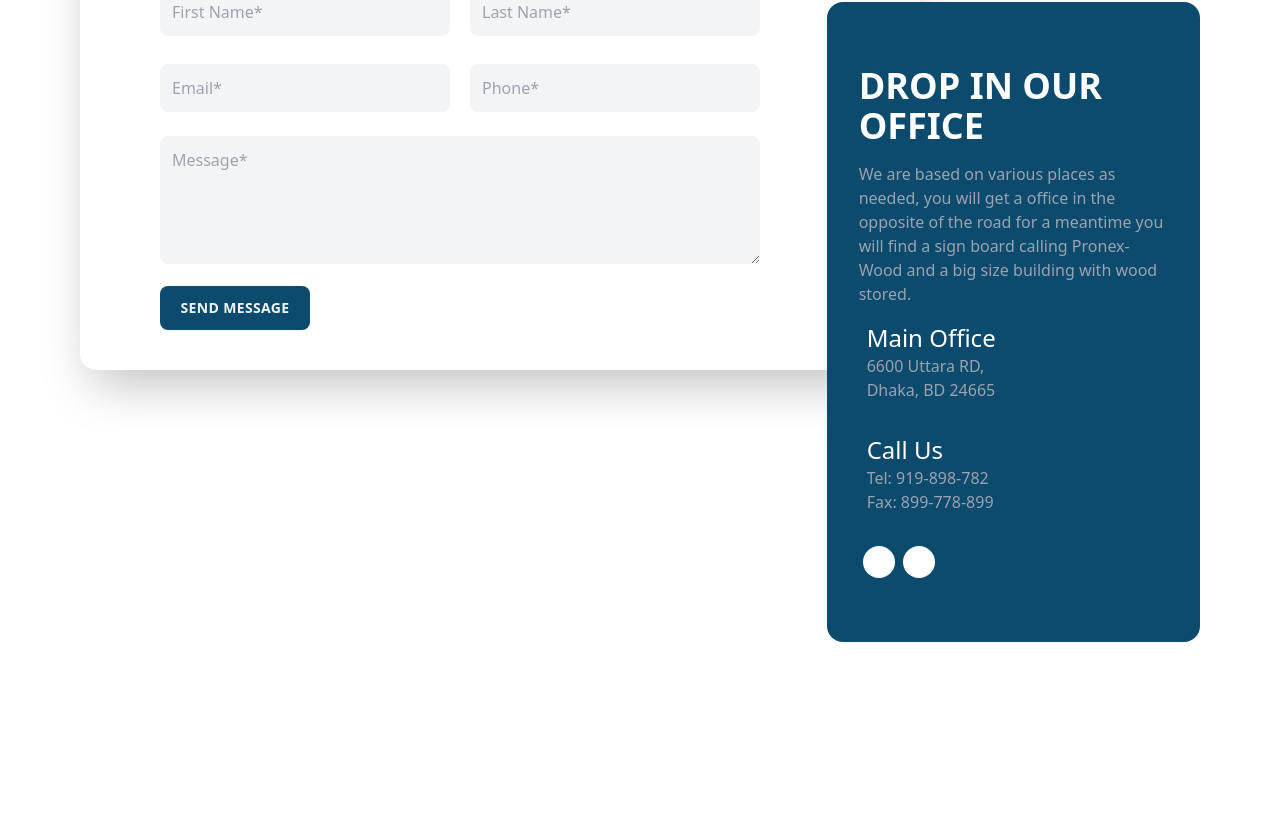
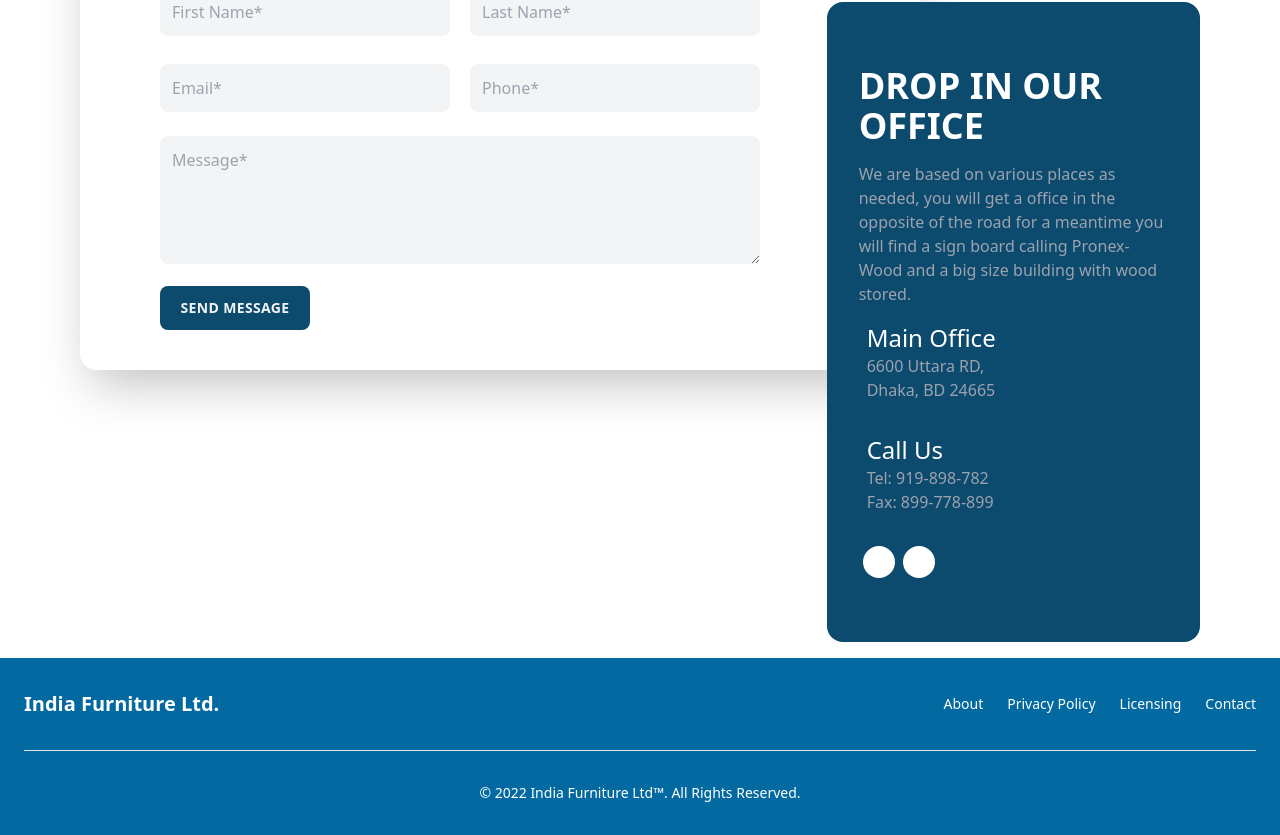
Before and after one commit to kmrajibfaysal/india-furniture-Ltd, a React (Create React App) app: page /contact in a window 1280 px wide. Shown: the part 356-1191 px from the top of the page. Before the commit the page ends 1014 px from the top, so only its background shows below. Built offline with nearby package versions, Linux system fonts and the light colour scheme; no server answers.

Commit message:
added footer

```diff
--- a/src/App.js
+++ b/src/App.js
@@ -3,6 +3,7 @@ import { useState } from 'react';
 import { Route, Routes } from 'react-router-dom';
 import Cart from './Cart/Cart';
 import Contact from './Components/Contact/Contact';
+import Footer from './Components/Footer/Footer';
 import Header from './Components/Header/Header';
 import Login from './Components/Login/Login';
 import Register from './Components/Login/Register';
@@ -21,6 +22,7 @@ function App() {
                 <Route path="/cart" element={<Cart cart={cart} />} />
                 <Route path="/contact" element={<Contact />} />
             </Routes>
+            <Footer />
         </div>
     );
 }
--- a/src/Cart/Cart.js
+++ b/src/Cart/Cart.js
@@ -3,9 +3,28 @@
 /* eslint-disable jsx-a11y/label-has-associated-control */
 /* eslint-disable jsx-a11y/anchor-is-valid */
 import React from 'react';
+import { useNavigate } from 'react-router-dom';
 import SingleItem from './SingleItem';
 
 function Cart({ cart }) {
+    const navigate = useNavigate();
+    if (cart.length === 0) {
+        return (
+            <div className="flex min-h-[400px] flex-col items-center justify-center">
+                <h2 className="text-4xl">Cart is empty!</h2>
+                <button
+                    onClick={() => navigate('/')}
+                    href="#"
+                    className="mt-10 flex text-sm font-semibold text-indigo-600"
+                >
+                    <svg className="mr-2 w-4 fill-current text-indigo-600" viewBox="0 0 448 512">
+                        <path d="M134.059 296H436c6.627 0 12-5.373 12-12v-56c0-6.627-5.373-12-12-12H134.059v-46.059c0-21.382-25.851-32.09-40.971-16.971L7.029 239.029c-9.373 9.373-9.373 24.569 0 33.941l86.059 86.059c15.119 15.119 40.971 4.411 40.971-16.971V296z" />
+                    </svg>
+                    Continue Shopping
+                </button>
+            </div>
+        );
+    }
     return (
         <div className="bg-gray-100">
             <div className="container mx-auto mt-10">
--- a/src/Cart/SingleItem.js
+++ b/src/Cart/SingleItem.js
@@ -5,15 +5,11 @@ function SingleItem({ product }) {
         <div className="-mx-8 flex items-center px-6 py-5 hover:bg-gray-100">
             <div className="flex w-2/5">
                 <div className="w-20">
-                    <img
-                        className="h-24"
-                        src="https://drive.google.com/uc?id=18KkAVkGFvaGNqPy2DIvTqmUH_nk39o3z"
-                        alt=""
-                    />
+                    <img className="h-24" src={product.img} alt="" />
                 </div>
                 <div className="ml-4 flex flex-grow flex-col justify-between">
                     <span className="text-sm font-bold">{product.name}</span>
-                    <span className="text-xs text-red-500">Apple</span>
+                    <span className="text-xs text-red-500">{product.supplier}</span>
                     <a href="/" className="text-xs font-semibold text-gray-500 hover:text-red-500">
                         Remove
                     </a>
@@ -30,8 +26,8 @@ function SingleItem({ product }) {
                     <path d="M416 208H272V64c0-17.67-14.33-32-32-32h-32c-17.67 0-32 14.33-32 32v144H32c-17.67 0-32 14.33-32 32v32c0 17.67 14.33 32 32 32h144v144c0 17.67 14.33 32 32 32h32c17.67 0 32-14.33 32-32V304h144c17.67 0 32-14.33 32-32v-32c0-17.67-14.33-32-32-32z" />
                 </svg>
             </div>
-            <span className="w-1/5 text-center text-sm font-semibold">$400.00</span>
-            <span className="w-1/5 text-center text-sm font-semibold">$400.00</span>
+            <span className="w-1/5 text-center text-sm font-semibold">T {product.price}.00</span>
+            <span className="w-1/5 text-center text-sm font-semibold">T {product.price}.00</span>
         </div>
     );
 }
--- /dev/null
+++ b/src/Components/Footer/Footer.js
@@ -0,0 +1,48 @@
+import React from 'react';
+import { Link } from 'react-router-dom';
+
+function Footer() {
+    return (
+        <footer className="bg-sky-700 p-4 text-white shadow dark:bg-gray-800 md:px-6 md:py-8">
+            <div className="container mx-auto sm:flex sm:items-center sm:justify-between">
+                <a href="/" className="mb-4 flex items-center sm:mb-0">
+                    <span className="self-center whitespace-nowrap text-xl font-bold dark:text-white">
+                        India Furniture Ltd.
+                    </span>
+                </a>
+                <ul className="mb-6 flex flex-wrap items-center text-sm text-white dark:text-gray-400 sm:mb-0">
+                    <li>
+                        <Link to="/about" className="mr-4 hover:underline md:mr-6 ">
+                            About
+                        </Link>
+                    </li>
+                    <li>
+                        <Link to="/" className="mr-4 hover:underline md:mr-6">
+                            Privacy Policy
+                        </Link>
+                    </li>
+                    <li>
+                        <Link to="/" className="mr-4 hover:underline md:mr-6 ">
+                            Licensing
+                        </Link>
+                    </li>
+                    <li>
+                        <Link to="/contact" className="hover:underline">
+                            Contact
+                        </Link>
+                    </li>
+                </ul>
+            </div>
+            <hr className="container my-6 mx-auto border-gray-200 dark:border-gray-700 sm:mx-auto lg:my-8" />
+            <span className="block text-sm text-white dark:text-gray-400 sm:text-center">
+                © 2022{' '}
+                <Link to="/" className="hover:underline">
+                    India Furniture Ltd™
+                </Link>
+                . All Rights Reserved.
+            </span>
+        </footer>
+    );
+}
+
+export default Footer;
```
Also changed, not shown: 1 other file (tests, documents, lock files or other folders).
